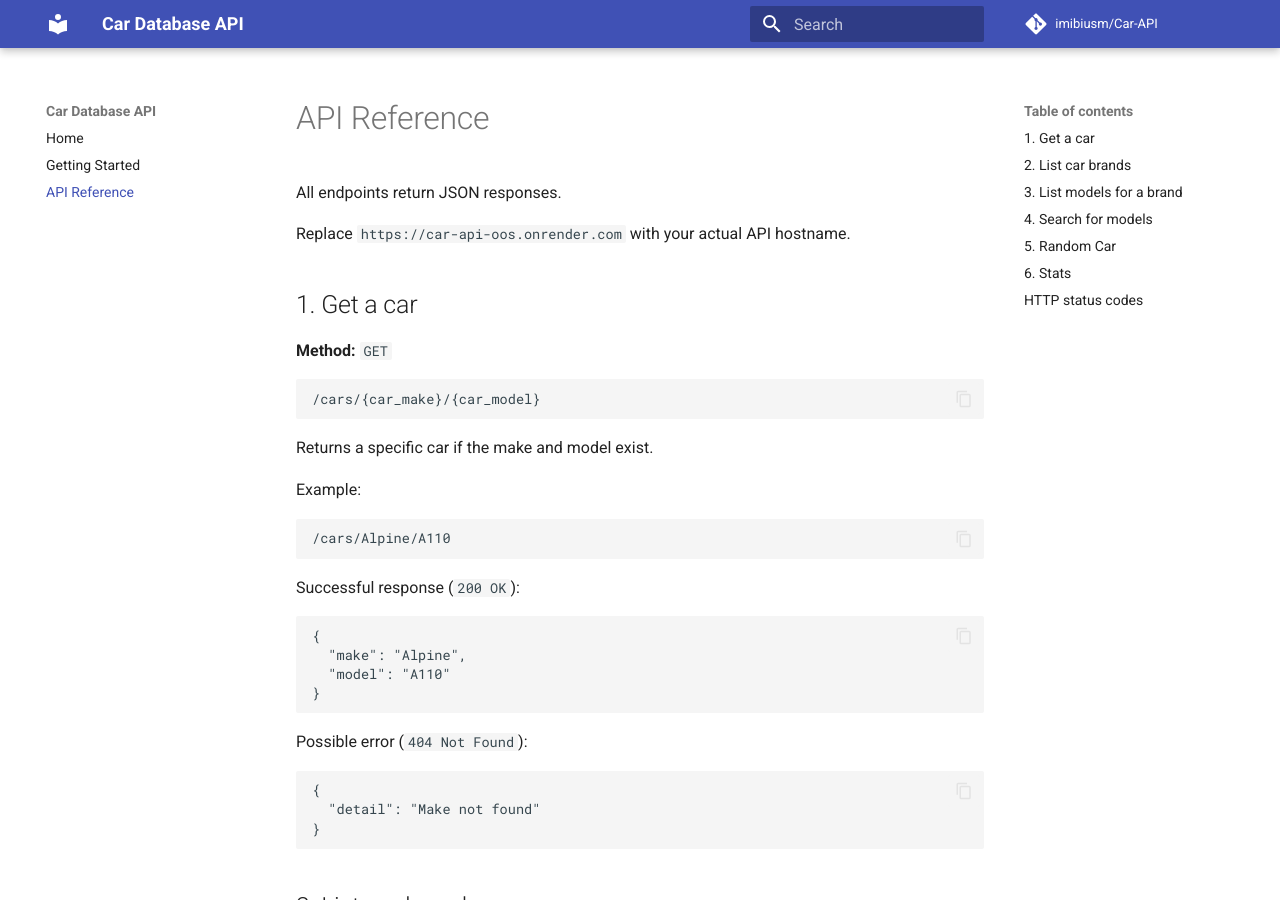
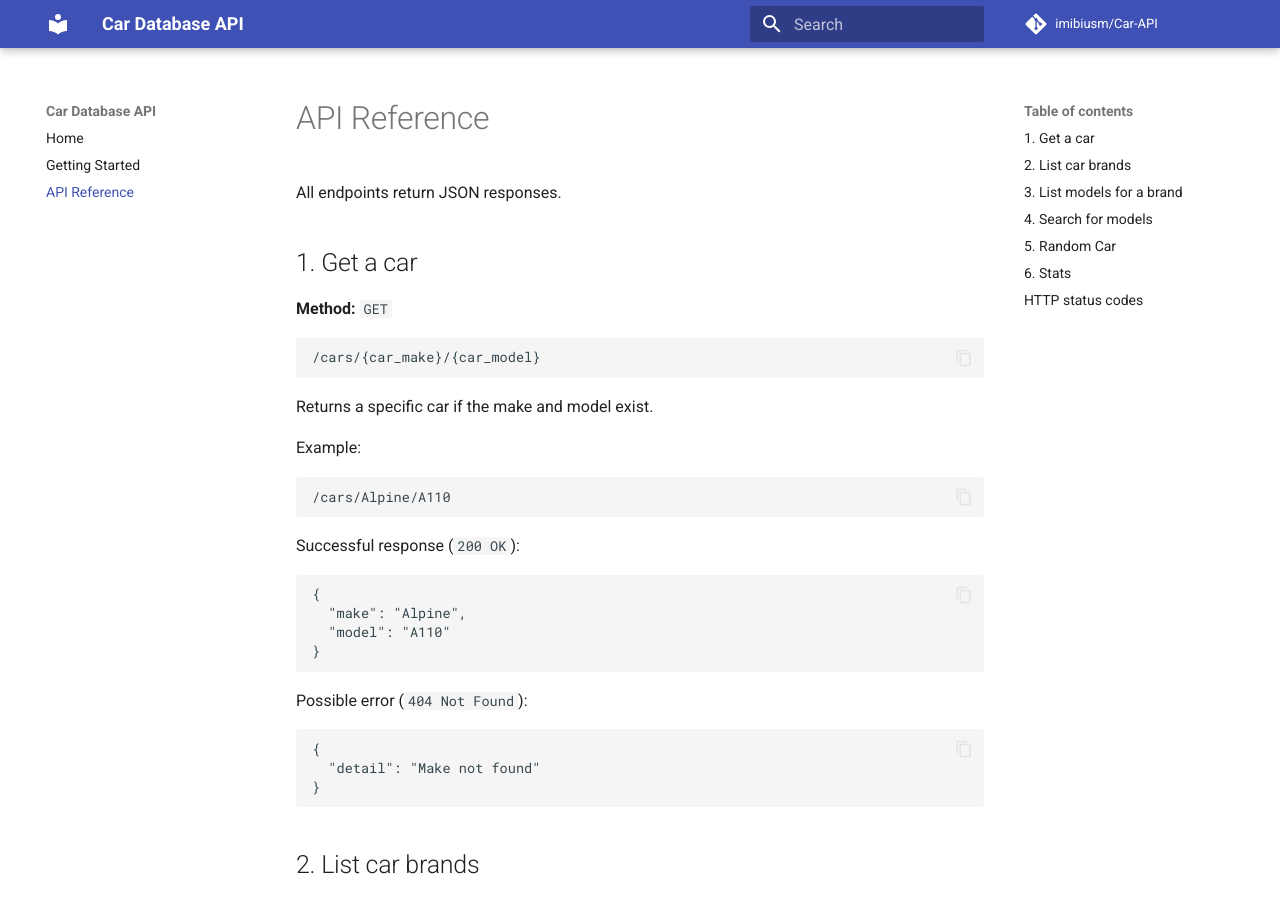
Before and after one commit to imibiusm/Car-API, an MkDocs documentation site: the page built from docs/endpoints.md, in a window 1280 px wide and 900 px high. Built offline with MkDocs 1.6.1 and Material for MkDocs 9.7.7, drawn with Linux system fonts in a browser that asks for light colours; comment, search, counter and statistics services are not loaded.

Commit message:
Update API reference by removing hostname placeholder
Removed placeholder API hostname from documentation.

```diff
--- a/docs/endpoints.md
+++ b/docs/endpoints.md
@@ -3,7 +3,6 @@
 
 All endpoints return JSON responses.
 
-Replace `https://car-api-oos.onrender.com` with your actual API hostname.
 
 ## 1. Get a car
 
```
